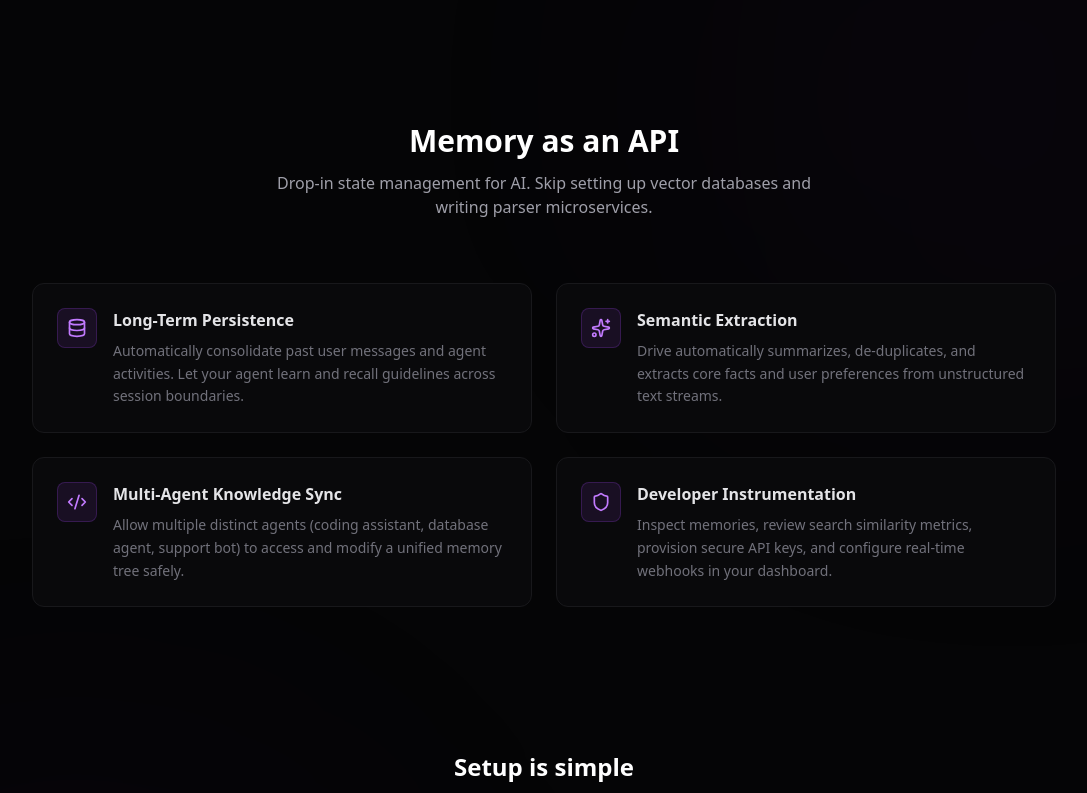
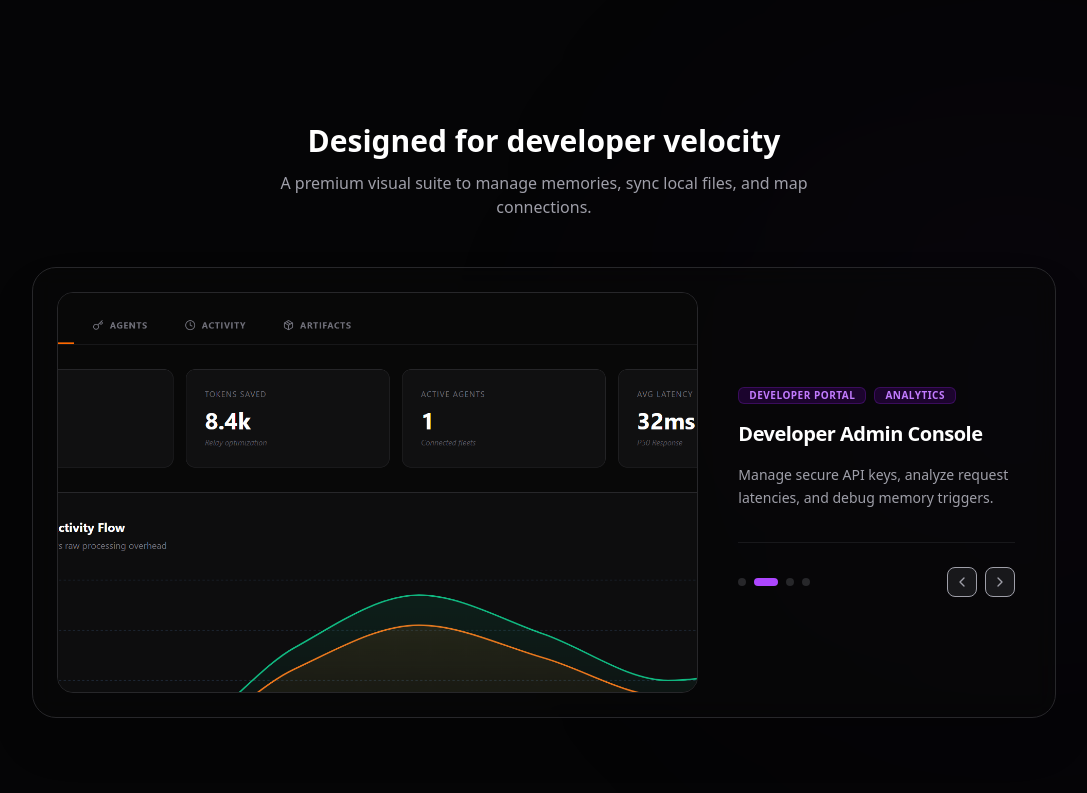
Before and after one commit to Domisore/cloud-clipboard, a Next.js app: page / in a window 1280 px wide. Shown: the part 1480-2273 px from the top of the page, without its empty margins (96-1183 px from the left). Built offline with nearby package versions, Linux system fonts and the light colour scheme; no server answers.

Commit message:
feat(landing): integrate sliding screenshot showcase carousel below the fold

```diff
--- a/src/components/landing/LandingPageClient.tsx
+++ b/src/components/landing/LandingPageClient.tsx
@@ -5,7 +5,7 @@ import Link from "next/link";
 import {
   ArrowRight, Check, Copy, Terminal, Play,
   Cpu, Database, Sparkles, Code2, Shield,
-  Activity, Zap, Server, RefreshCw
+  Activity, Zap, Server, RefreshCw, ChevronLeft, ChevronRight
 } from "lucide-react";
 import { motion, AnimatePresence } from "framer-motion";
 import { Header } from "@/components/ui/Header";
@@ -23,12 +23,49 @@ const INTEGRATIONS = [
   { name: "Vercel AI SDK", type: "Integration" }
 ];
 
+const SLIDES = [
+  {
+    title: "Interactive Knowledge Graph",
+    description: "Traverse AST nodes, import structures, and agent access histories dynamically.",
+    image: "/dark-mode-banner.png",
+    tags: ["Graphify", "Visualization"]
+  },
+  {
+    title: "Developer Admin Console",
+    description: "Manage secure API keys, analyze request latencies, and debug memory triggers.",
+    image: "/dashboard-screenshot.png",
+    tags: ["Developer Portal", "Analytics"]
+  },
+  {
+    title: "Multi-Agent Data Flow",
+    description: "Coherent memory consolidation, syncing workspace context across server and terminal clients.",
+    image: "/agent_data_flow_labeled.png",
+    tags: ["Architecture", "Context Sync"]
+  },
+  {
+    title: "Browser Sync Extension",
+    description: "Capture, view, and paste clips directly into your workspace from the Google Chrome extension.",
+    image: "/chrome-extension/screenshot-1.jpg",
+    tags: ["Browser Addon", "Client Sync"]
+  }
+];
+
 export function LandingPageClient() {
   const [copiedInstall, setCopiedInstall] = useState(false);
   const [activeTab, setActiveTab] = useState<"python" | "typescript" | "curl">("python");
   const [isRunning, setIsRunning] = useState(false);
   const [consoleLogs, setConsoleLogs] = useState<string[]>([]);
   const [consoleState, setConsoleState] = useState<"idle" | "running" | "done">("idle");
+  const [activeSlide, setActiveSlide] = useState(0);
+  const [isPaused, setIsPaused] = useState(false);
+
+  useEffect(() => {
+    if (isPaused) return;
+    const interval = setInterval(() => {
+      setActiveSlide(prev => (prev + 1) % SLIDES.length);
+    }, 5000);
+    return () => clearInterval(interval);
+  }, [isPaused]);
 
   const copyInstallCommand = () => {
     navigator.clipboard.writeText("npm i @drive-io/sdk");
@@ -315,6 +352,127 @@ curl -X POST "https://api.drive.io/v1/memories/search" \\
           </div>
         </div>
 
+        {/* Screenshot Showcase Carousel */}
+        <div
+          className="max-w-5xl mx-auto w-full mb-36 relative z-10"
+          onMouseEnter={() => setIsPaused(true)}
+          onMouseLeave={() => setIsPaused(false)}
+        >
+          <div className="text-center mb-12">
+            <h2 className="text-3xl font-extrabold text-white mb-3">
+              Designed for developer velocity
+            </h2>
+            <p className="text-zinc-400 max-w-xl mx-auto">
+              A premium visual suite to manage memories, sync local files, and map connections.
+            </p>
+          </div>
+
+          <div className="relative bg-zinc-950/45 border border-zinc-800 rounded-3xl overflow-hidden p-3 md:p-6 shadow-2xl backdrop-blur-md">
+
+            {/* Slide content container */}
+            <div className="grid grid-cols-1 lg:grid-cols-12 gap-6 items-center">
+
+              {/* Slide Media Pane */}
+              <div className="lg:col-span-8 relative aspect-[16/10] bg-zinc-900/50 rounded-2xl overflow-hidden border border-zinc-800 flex items-center justify-center">
+                <AnimatePresence mode="wait">
+                  <motion.img
+                    key={activeSlide}
+                    src={SLIDES[activeSlide].image}
+                    alt={SLIDES[activeSlide].title}
+                    initial={{ opacity: 0, scale: 0.98 }}
+                    animate={{ opacity: 1, scale: 1 }}
+                    exit={{ opacity: 0, scale: 1.02 }}
+                    transition={{ duration: 0.4, ease: "easeInOut" }}
+                    className="w-full h-full object-cover"
+                  />
+                </AnimatePresence>
+
+                {/* Navigation Arrows on Hover/Overlay */}
+                <div className="absolute inset-0 flex items-center justify-between px-4 opacity-0 hover:opacity-100 transition-opacity">
+                  <button
+                    onClick={() => setActiveSlide(prev => (prev - 1 + SLIDES.length) % SLIDES.length)}
+                    className="p-2 rounded-full bg-zinc-900/80 border border-zinc-700 hover:border-zinc-500 text-white transition-all focus:outline-none cursor-pointer"
+                  >
+                    <ChevronLeft className="w-5 h-5" />
+                  </button>
+                  <button
+                    onClick={() => setActiveSlide(prev => (prev + 1) % SLIDES.length)}
+                    className="p-2 rounded-full bg-zinc-900/80 border border-zinc-700 hover:border-zinc-500 text-white transition-all focus:outline-none cursor-pointer"
+                  >
+                    <ChevronRight className="w-5 h-5" />
+                  </button>
+                </div>
+              </div>
+
+              {/* Slide Detail Pane */}
+              <div className="lg:col-span-4 flex flex-col justify-center px-2 md:px-4">
+                <AnimatePresence mode="wait">
+                  <motion.div
+                    key={activeSlide}
+                    initial={{ opacity: 0, x: 20 }}
+                    animate={{ opacity: 1, x: 0 }}
+                    exit={{ opacity: 0, x: -20 }}
+                    transition={{ duration: 0.3 }}
+                    className="flex flex-col gap-4"
+                  >
+                    <div className="flex flex-wrap gap-2">
+                      {SLIDES[activeSlide].tags.map((tag, idx) => (
+                        <span key={idx} className="px-2.5 py-0.8 text-[10px] font-bold font-mono tracking-wider text-purple-400 bg-purple-950/40 border border-purple-900/50 rounded-md uppercase">
+                          {tag}
+                        </span>
+                      ))}
+                    </div>
+
+                    <h3 className="text-xl font-bold text-white tracking-tight">
+                      {SLIDES[activeSlide].title}
+                    </h3>
+
+                    <p className="text-sm text-zinc-400 leading-relaxed font-medium">
+                      {SLIDES[activeSlide].description}
+                    </p>
+                  </motion.div>
+                </AnimatePresence>
+
+                {/* Progress Indicators & Buttons */}
+                <div className="flex items-center gap-4 mt-8 pt-6 border-t border-zinc-900">
+                  <div className="flex gap-2">
+                    {SLIDES.map((_, idx) => (
+                      <button
+                        key={idx}
+                        onClick={() => setActiveSlide(idx)}
+                        className={`h-2 rounded-full transition-all duration-300 cursor-pointer ${
+                          activeSlide === idx ? 'w-6 bg-purple-500' : 'w-2 bg-zinc-800 hover:bg-zinc-750'
+                        }`}
+                        title={`Go to slide ${idx + 1}`}
+                      />
+                    ))}
+                  </div>
+
+                  <div className="ml-auto flex gap-2">
+                    <button
+                      onClick={() => setActiveSlide(prev => (prev - 1 + SLIDES.length) % SLIDES.length)}
+                      className="p-1.5 rounded-lg bg-zinc-900 border border-zinc-850 hover:bg-zinc-800 text-zinc-400 hover:text-white transition-colors cursor-pointer"
+                      title="Previous Slide"
+                    >
+                      <ChevronLeft className="w-4 h-4" />
+                    </button>
+                    <button
+                      onClick={() => setActiveSlide(prev => (prev + 1) % SLIDES.length)}
+                      className="p-1.5 rounded-lg bg-zinc-900 border border-zinc-850 hover:bg-zinc-800 text-zinc-400 hover:text-white transition-colors cursor-pointer"
+                      title="Next Slide"
+                    >
+                      <ChevronRight className="w-4 h-4" />
+                    </button>
+                  </div>
+                </div>
+
+              </div>
+
+            </div>
+
+          </div>
+        </div>
+
         {/* Capabilities Grid */}
         <div className="max-w-5xl mx-auto w-full mb-36 relative z-10">
           <div className="text-center mb-16">
```
